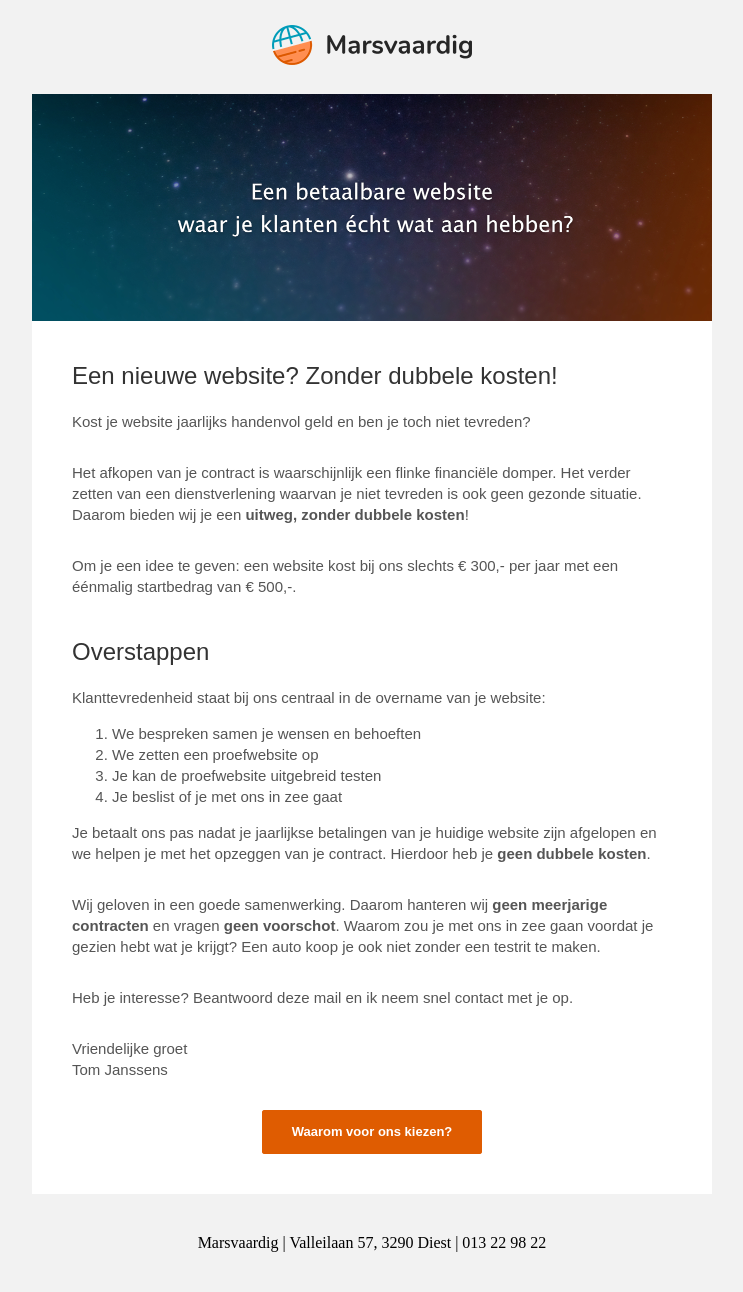
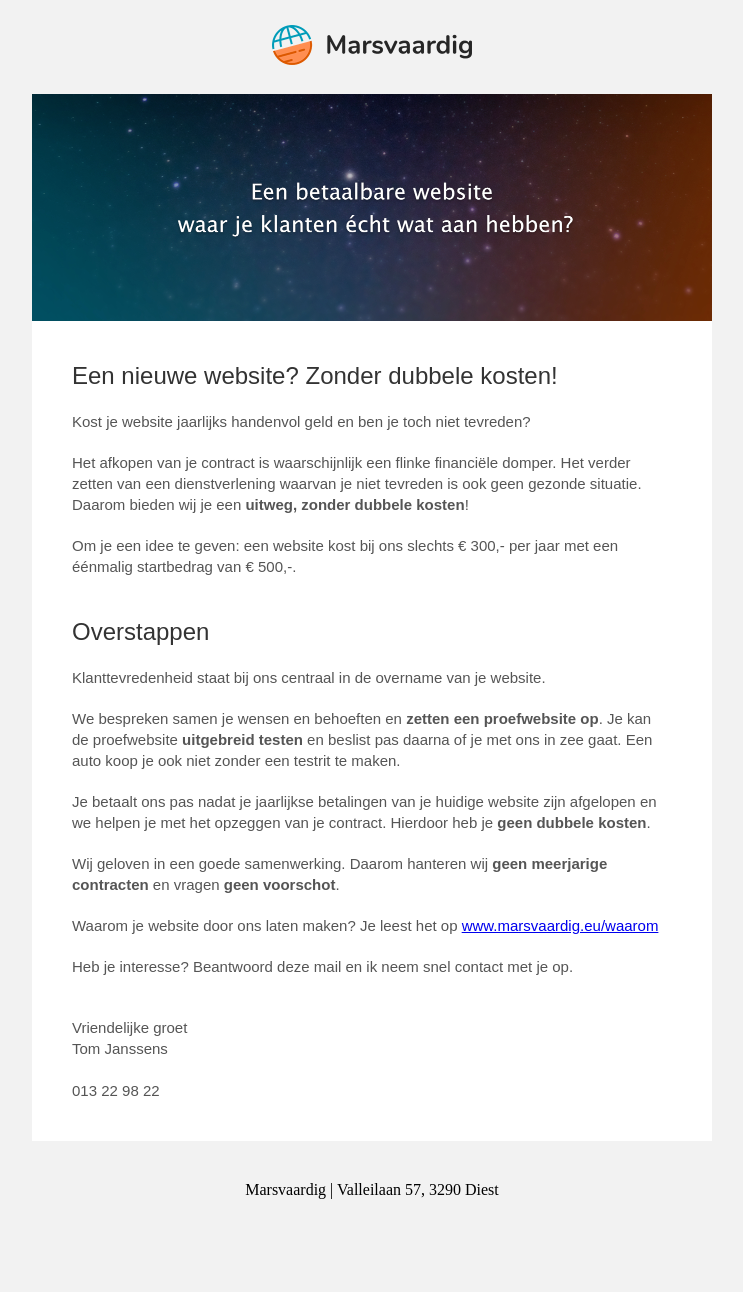
Before and after one commit to marsvaardig/newsletter, a Jekyll site: the page built from proximedia/index.html, in a window 1280 px wide. Shown: the whole page, without its empty margins (268-1011 px from the left). Built offline with Jekyll 4.4.1, drawn with Linux system fonts in a browser that asks for light colours; after the commit the page ends 1239 px from its top, so only the background shows below that.

Commit message:
Add content

```diff
--- a/_includes/content/body.html
+++ b/_includes/content/body.html
@@ -1,4 +1,4 @@
-{% assign padding = "0 40px 30px" %}
+{% assign padding = "0 40px 20px" %}
 {% if include.padding %}{% assign padding = include.padding %}{% endif %}
 
 <tr>
--- a/_includes/content/list.html
+++ /dev/null
@@ -1,22 +0,0 @@
-{% assign padding = "0 40px 30px" %}
-{% if include.padding %}{% assign padding = include.padding %}{% endif %}
-
-{% assign items = include.content | split: "," %}
-
-<tr>
-    <td style="padding: {{ padding }}; font-family: sans-serif; font-size: 15px; line-height: 140%; color: #555555;{% if include.align %} text-align: {{ include.align }};{% endif %}">
-      {% if include.type == "ordered" %}
-      <ol>
-      {% for item in items %}
-        <li>{{ item }}</li>
-      {% endfor %}
-      </ol>
-      {% else %}
-      <ul>
-      {% for item in items %}
-        <li>{{ item }}</li>
-      {% endfor %}
-      </ul>
-      {% endif %}
-    </td>
-</tr>
--- a/_includes/layout/footer.html
+++ b/_includes/layout/footer.html
@@ -9,7 +9,7 @@
             <unsubscribe style="color: #888888; text-decoration: underline;">{{page.unsubscribeText}}</unsubscribe>
             {% endif %}
             {% if page.webversion and page.unsubscribe %}<br><br>{% endif %}
-            {{page.company}} | {{page.address}} | {{page.phone}}
+            {{page.company}} | {{page.address}}{% if page.phone %} | {{page.phone}}{% endif %}
         </td>
     </tr>
 </table>
--- a/proximedia/index.html
+++ b/proximedia/index.html
@@ -44,13 +44,13 @@ fullBleedColor: ffffff
 {% include content/body.html content='Het afkopen van je contract is waarschijnlijk een flinke financiële domper. Het verder zetten van een dienstverlening waarvan je niet tevreden is ook geen gezonde situatie. Daarom bieden wij je een <b>uitweg, zonder dubbele kosten</b>!' %}
 {% include content/body.html content='Om je een idee te geven: een website kost bij ons slechts € 300,- per jaar met een éénmalig startbedrag van € 500,-.' padding='0 40px' %}
 {% include content/heading.html content='Overstappen' %}
-{% include content/body.html content='Klanttevredenheid staat bij ons centraal in de overname van je website:' padding='0 40px' %}
-{% include content/list.html content='We bespreken samen je wensen en behoeften,We zetten een proefwebsite op,Je kan de proefwebsite uitgebreid testen,Je beslist of je met ons in zee gaat' type='ordered' padding='0 40px' %}
+{% include content/body.html content='Klanttevredenheid staat bij ons centraal in de overname van je website.' %}
+{% include content/body.html content='We bespreken samen je wensen en behoeften en <b>zetten een proefwebsite op</b>. Je kan de proefwebsite <b>uitgebreid testen</b> en beslist pas daarna of je met ons in zee gaat. Een auto koop je ook niet zonder een testrit te maken.' %}
 {% include content/body.html content='Je betaalt ons pas nadat je jaarlijkse betalingen van je huidige website zijn afgelopen en we helpen je met het opzeggen van je contract. Hierdoor heb je <b>geen dubbele kosten</b>.' %}
-{% include content/body.html content='Wij geloven in een goede samenwerking. Daarom hanteren wij <b>geen meerjarige contracten</b> en vragen <b>geen voorschot</b>. Waarom zou je met ons in zee gaan voordat je gezien hebt wat je krijgt? Een auto koop je ook niet zonder een testrit te maken.' %}
+{% include content/body.html content='Wij geloven in een goede samenwerking. Daarom hanteren wij <b>geen meerjarige contracten</b> en vragen <b>geen voorschot</b>.' %}
+{% include content/body.html content='Waarom je website door ons laten maken? Je leest het op <a target="_blank" href="https://www.marsvaardig.eu/waarom">www.marsvaardig.eu/waarom</a>' %}
 {% include content/body.html content='Heb je interesse? Beantwoord deze mail en ik neem snel contact met je op.' %}
-{% include content/body.html content='Vriendelijke groet<br>Tom Janssens' %}
-{% include content/button.html content='Waarom voor ons kiezen?' href="https://www.marsvaardig.eu/waarom" %}
+{% include content/body.html content='Vriendelijke groet<br>Tom Janssens<br><br>013 22 98 22' padding="20px 40px 40px" %}
 <!-- TOM; END -->
 
 <!-- TOM: START; stopping a body element -->
```
Also changed, not shown: other parts of proximedia/index.html (+1 -1 lines), 6 other files.
